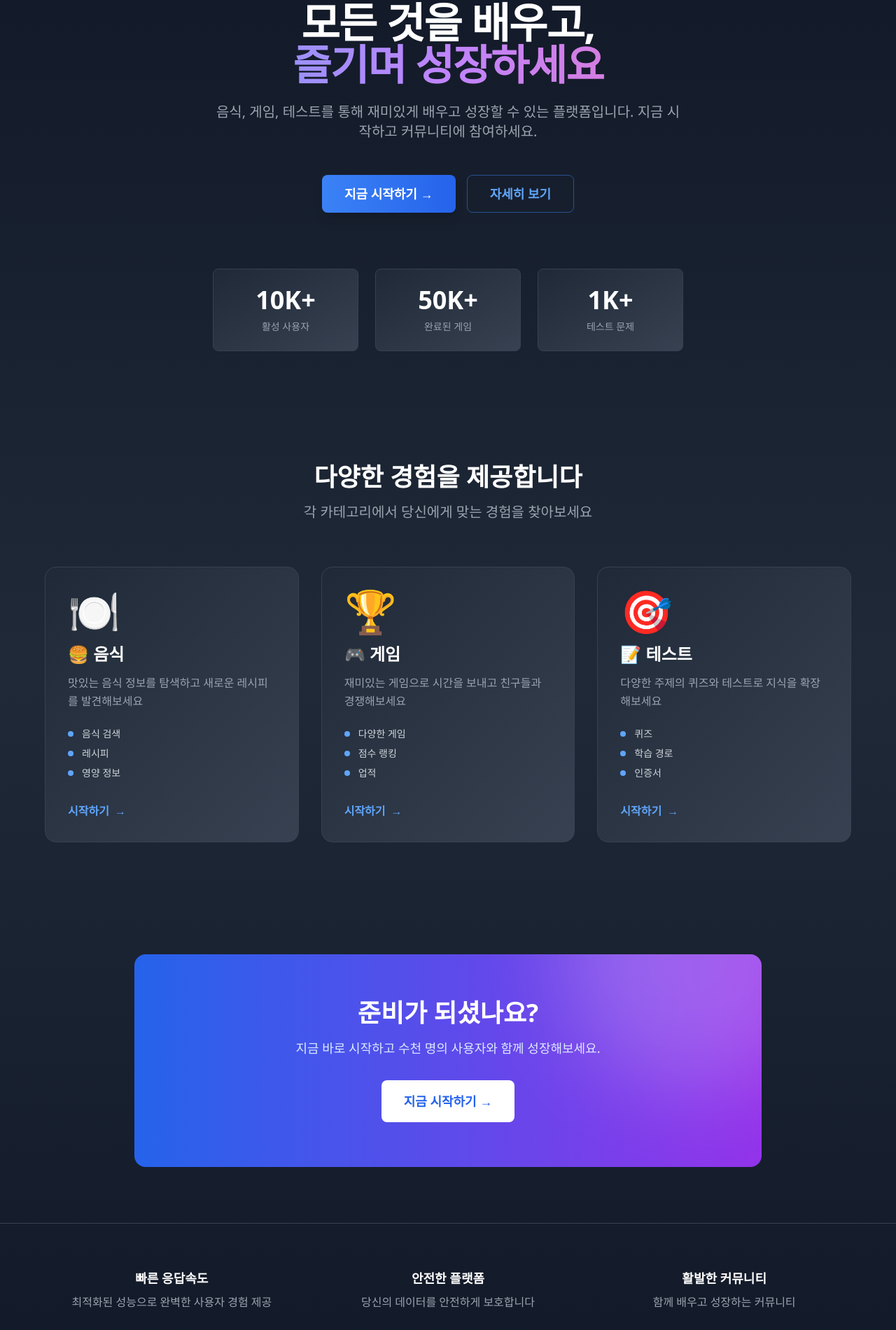
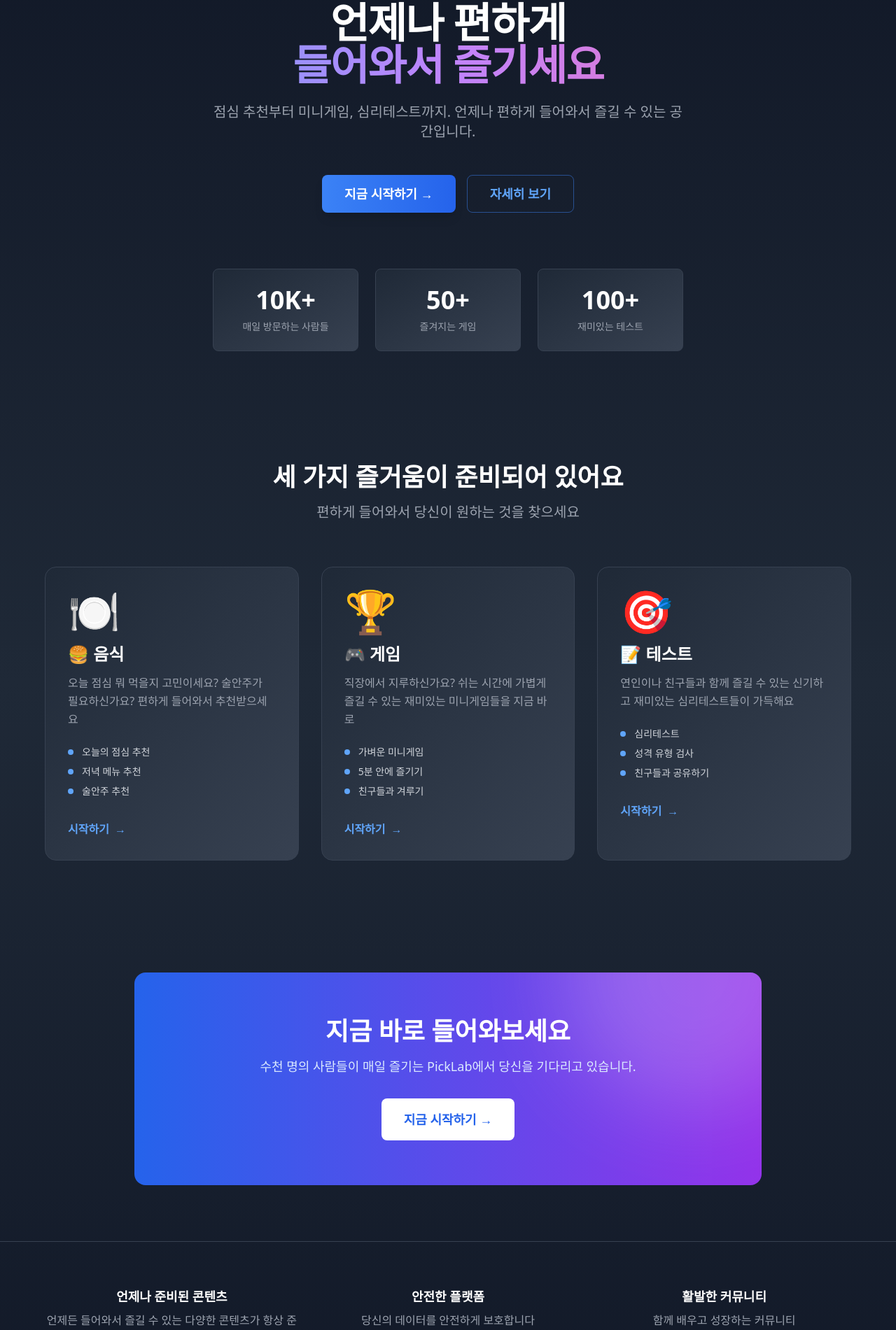
Before and after one commit to HANA-jae/PickLab, a React (Vite) app in the folder frontend/: page / in a window 1280 px wide. Shown: the part 262-2163 px from the top of the page at 70% size. Built offline with nearby package versions, Linux system fonts and the light colour scheme; the HTML template or start-up script is replaced by a standard one.

Commit message:
refactor: Update homepage content to 'easy to use and enjoy' concept with food recommendations, mini games, and psychology tests

```diff
--- a/frontend/src/features/home/pages/HomePage.tsx
+++ b/frontend/src/features/home/pages/HomePage.tsx
@@ -5,36 +5,36 @@
     {
       id: 'eat',
       title: '🍔 음식',
-      description: '맛있는 음식 정보를 탐색하고 새로운 레시피를 발견해보세요',
+      description: '오늘 점심 뭐 먹을지 고민이세요? 술안주가 필요하신가요? 편하게 들어와서 추천받으세요',
       path: '/eat',
       color: 'from-orange-500 to-red-500',
       icon: '🍽️',
-      features: ['음식 검색', '레시피', '영양 정보'],
+      features: ['오늘의 점심 추천', '저녁 메뉴 추천', '술안주 추천'],
     },
     {
       id: 'game',
       title: '🎮 게임',
-      description: '재미있는 게임으로 시간을 보내고 친구들과 경쟁해보세요',
+      description: '직장에서 지루하신가요? 쉬는 시간에 가볍게 즐길 수 있는 재미있는 미니게임들을 지금 바로',
       path: '/game',
       color: 'from-green-500 to-emerald-500',
       icon: '🏆',
-      features: ['다양한 게임', '점수 랭킹', '업적'],
+      features: ['가벼운 미니게임', '5분 안에 즐기기', '친구들과 겨루기'],
     },
     {
       id: 'test',
       title: '📝 테스트',
-      description: '다양한 주제의 퀴즈와 테스트로 지식을 확장해보세요',
+      description: '연인이나 친구들과 함께 즐길 수 있는 신기하고 재미있는 심리테스트들이 가득해요',
       path: '/test',
       color: 'from-purple-500 to-indigo-500',
       icon: '🎯',
-      features: ['퀴즈', '학습 경로', '인증서'],
+      features: ['심리테스트', '성격 유형 검사', '친구들과 공유하기'],
     },
   ];
 
   const stats = [
-    { label: '활성 사용자', value: '10K+' },
-    { label: '완료된 게임', value: '50K+' },
-    { label: '테스트 문제', value: '1K+' },
+    { label: '매일 방문하는 사람들', value: '10K+' },
+    { label: '즐겨지는 게임', value: '50+' },
+    { label: '재미있는 테스트', value: '100+' },
   ];
 
   return (
@@ -49,15 +49,15 @@
           </div>
 
           <h1 className="text-5xl sm:text-6xl font-bold tracking-tight text-white mb-6">
-            모든 것을 배우고,
+            언제나 편하게
             <span className="block bg-gradient-to-r from-blue-400 via-purple-400 to-pink-400 bg-clip-text text-transparent">
-              즐기며 성장하세요
+              들어와서 즐기세요
             </span>
           </h1>
 
           <p className="text-xl text-gray-400 mb-12 max-w-2xl mx-auto">
-            음식, 게임, 테스트를 통해 재미있게 배우고 성장할 수 있는 플랫폼입니다.
-            지금 시작하고 커뮤니티에 참여하세요.
+            점심 추천부터 미니게임, 심리테스트까지.
+            언제나 편하게 들어와서 즐길 수 있는 공간입니다.
           </p>
 
           <div className="flex flex-col sm:flex-row gap-4 justify-center mb-20">
@@ -97,10 +97,10 @@
         <div className="max-w-6xl mx-auto">
           <div className="text-center mb-16">
             <h2 className="text-4xl font-bold text-white mb-4">
-              다양한 경험을 제공합니다
+              세 가지 즐거움이 준비되어 있어요
             </h2>
             <p className="text-xl text-gray-400">
-              각 카테고리에서 당신에게 맞는 경험을 찾아보세요
+              편하게 들어와서 당신이 원하는 것을 찾으세요
             </p>
           </div>
 
@@ -168,10 +168,10 @@
 
             <div className="relative z-10 text-center">
               <h2 className="text-3xl md:text-4xl font-bold text-white mb-4">
-                준비가 되셨나요?
+                지금 바로 들어와보세요
               </h2>
               <p className="text-lg text-blue-100 mb-8 max-w-2xl mx-auto">
-                지금 바로 시작하고 수천 명의 사용자와 함께 성장해보세요.
+                수천 명의 사람들이 매일 즐기는 PickLab에서 당신을 기다리고 있습니다.
               </p>
 
               <Link
@@ -191,10 +191,10 @@
           <div className="grid grid-cols-1 md:grid-cols-3 gap-8 text-center">
             <div>
               <h3 className="text-lg font-semibold text-white mb-2">
-                빠른 응답속도
+                언제나 준비된 콘텐츠
               </h3>
               <p className="text-gray-400">
-                최적화된 성능으로 완벽한 사용자 경험 제공
+                언제든 들어와서 즐길 수 있는 다양한 콘텐츠가 항상 준비되어 있어요
               </p>
             </div>
             <div>
```
